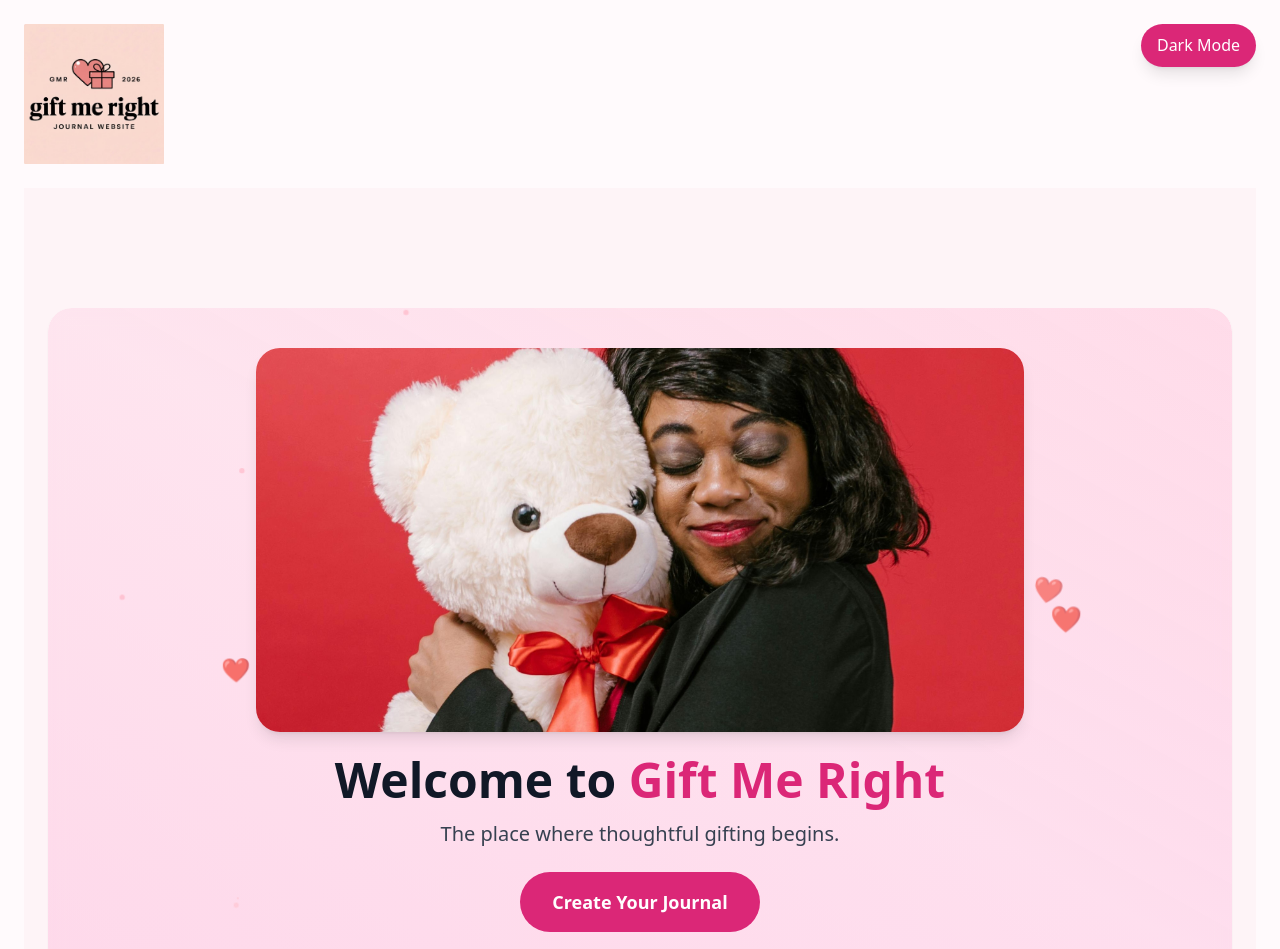
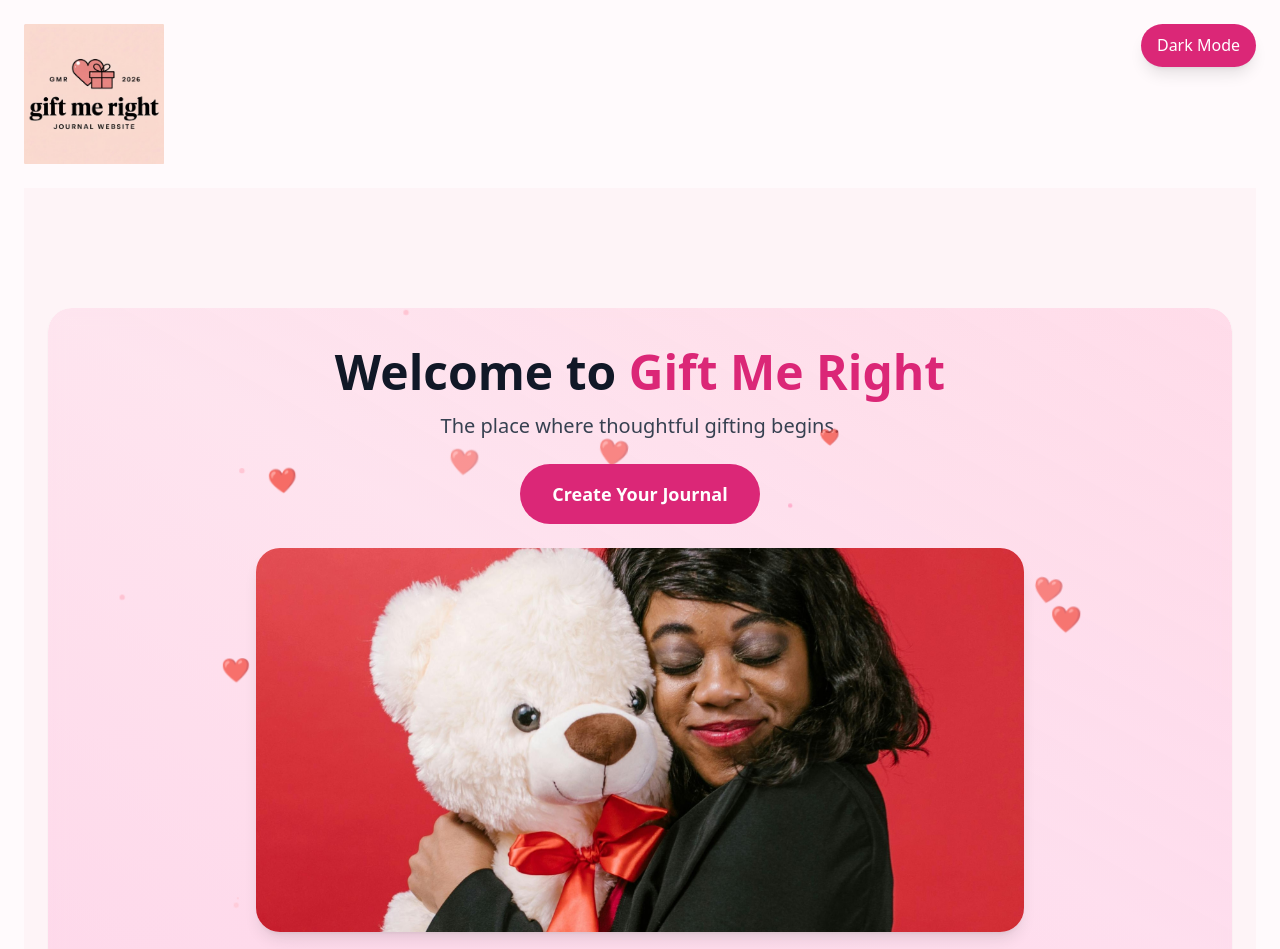
Before and after one commit to GiftMeRight/Gift-Me-Right-Official, a Next.js app: page / in a window 1280 px wide. Shown: the top 949 px of the page. Built offline with nearby package versions, Linux system fonts and the light colour scheme.

Commit message:
Update page.jsx

```diff
--- a/app/page.jsx
+++ b/app/page.jsx
@@ -45,7 +45,7 @@ export default function HomePage() {
   }, [isDark]);
 
   return (
-    <main className="soft-glow min-h-screen px-6 pt-6 pb-12 space-y-24">
+    <main className="soft-glow px-6 pt-6 pb-12 space-y-24 relative">
       {/* Dark mode toggle */}
       <div className="fixed top-6 right-6 z-50">
         <button
@@ -59,6 +59,7 @@ export default function HomePage() {
       {/* HERO */}
       <SectionGlow>
         <div className="relative flex flex-col items-center text-center">
+          {/* Floating hearts behind text */}
           {Array.from({ length: 8 }).map((_, idx) => (
             <div
               key={idx}
@@ -75,16 +76,7 @@ export default function HomePage() {
             </div>
           ))}
 
-          <div className="relative w-full max-w-3xl h-64 md:h-96 rounded-3xl overflow-hidden shadow-lg mb-6">
-            <Image
-              src="/images/hero-gift.jpg"
-              alt="Beautiful gift wrapping"
-              fill
-              className="object-cover"
-              priority
-            />
-          </div>
-
+          {/* Title and subtitle first */}
           <h1 className="text-4xl md:text-5xl font-bold leading-tight text-gray-900 dark:text-gray-50">
             Welcome to <span className="text-pink-600">Gift Me Right</span>
           </h1>
@@ -97,6 +89,17 @@ export default function HomePage() {
           >
             Create Your Journal
           </a>
+
+          {/* Hero image below text */}
+          <div className="relative w-full max-w-3xl h-64 md:h-96 rounded-3xl overflow-hidden shadow-lg mt-6">
+            <Image
+              src="/images/hero-gift.jpg"
+              alt="Beautiful gift wrapping"
+              fill
+              className="object-cover"
+              priority
+            />
+          </div>
         </div>
       </SectionGlow>
 
```
